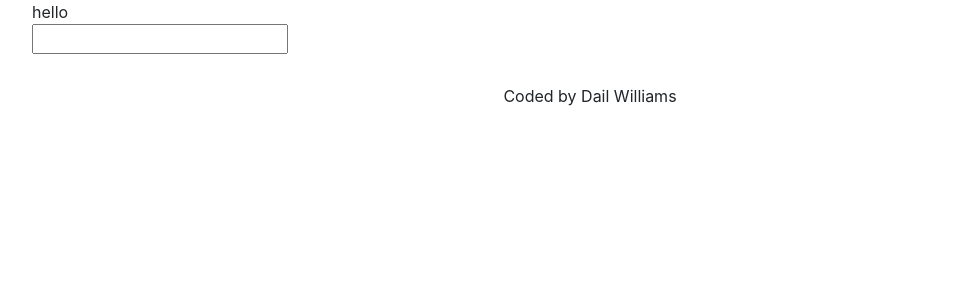
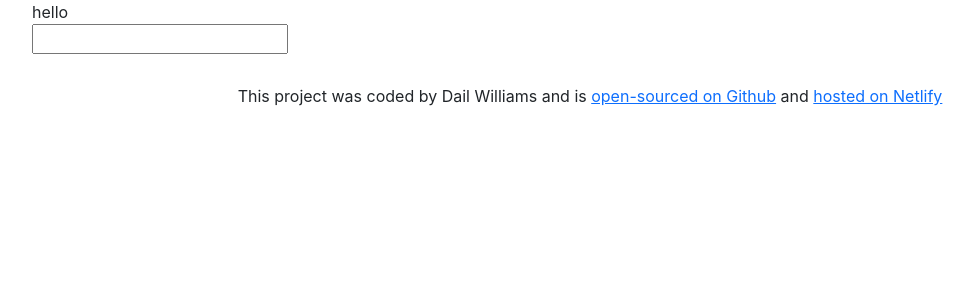
Before and after one commit to drkirkp/dictionary-project, a React (Create React App) app: page / in a window 1280 px wide. Shown: the top 300 px of the page, without its empty margins (50-1023 px from the left). Built offline with nearby package versions, Linux system fonts and the light colour scheme.

Commit message:
added GitHub and Netlify links

```diff
--- a/src/App.js
+++ b/src/App.js
@@ -9,7 +9,16 @@ function App() {
         <main>
           <Dictionary />
         </main>
-        <footer className="App-footer">Coded by Dail Williams</footer>
+        <footer className="App-footer">
+          This project was coded by Dail Williams and is{" "}
+          <a href="https://github.com/drkirkp/dictionary-project">
+            open-sourced on Github
+          </a>{" "}
+          and{" "}
+          <a href="https://jovial-dasik-26072b.netlify.app/">
+            hosted on Netlify
+          </a>
+        </footer>
       </div>
     </div>
   );
```
